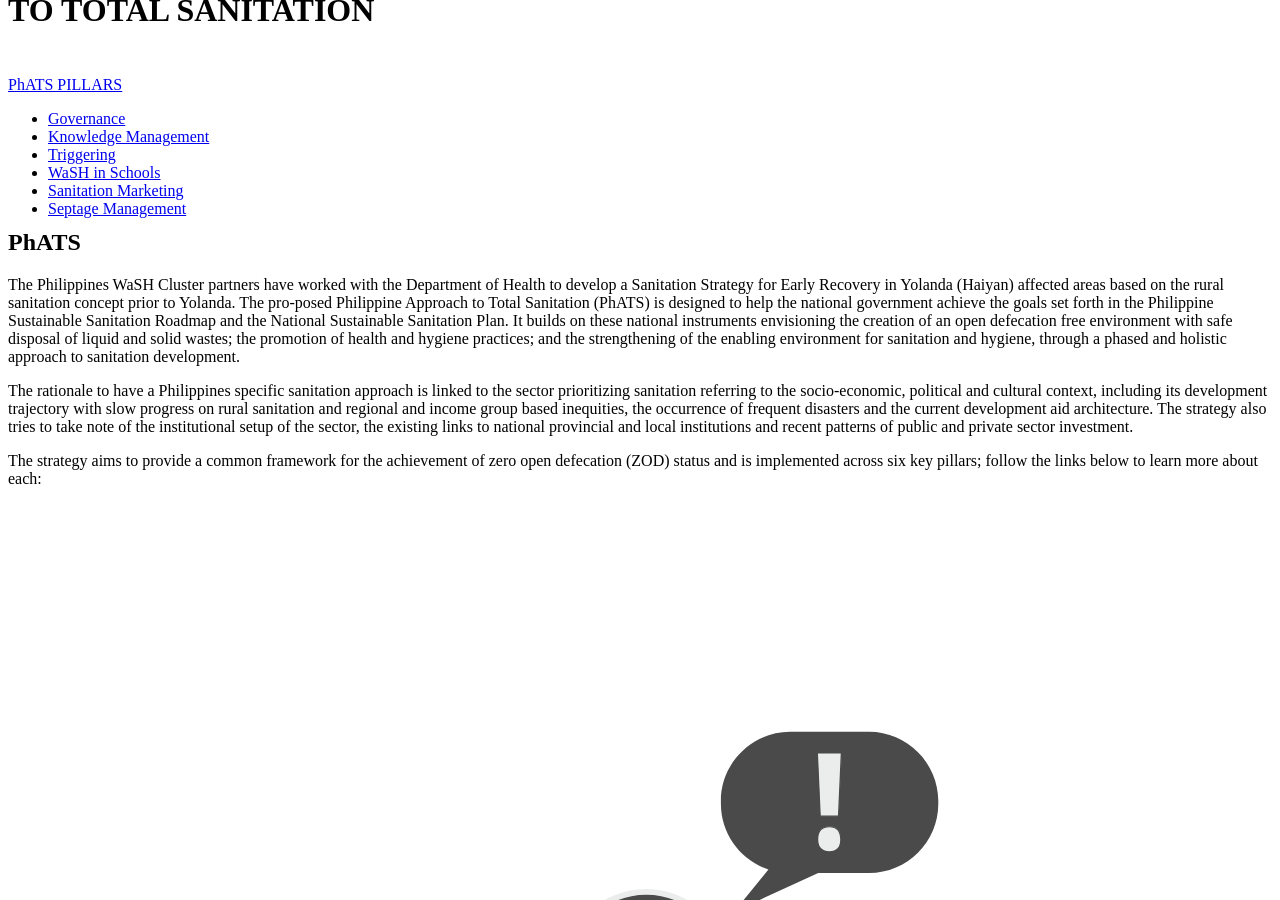
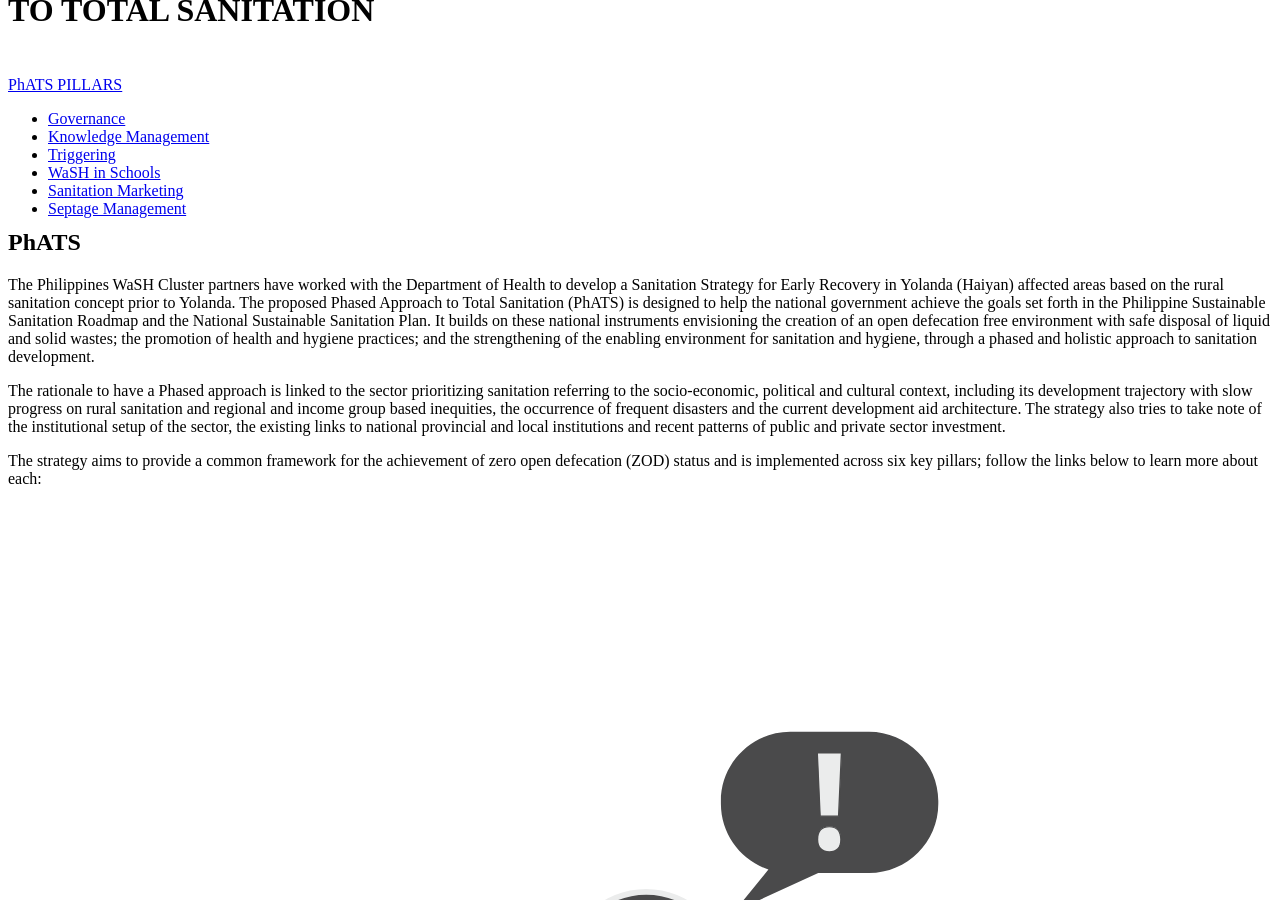
Before and after one commit to phwashresources/phwashresources.github.io, a Jekyll site: the page built from phats/index.html, in a window 1280 px wide and 900 px high, scrolled down 306 px. Built offline with Jekyll 4.4.1, drawn with Linux system fonts in a browser that asks for light colours; a style sheet for code colours, icons or effects is not loaded.

Commit message:
Update phats body text

```diff
--- a/_includes/phats/body.html
+++ b/_includes/phats/body.html
@@ -1,8 +1,8 @@
 <div class="container">
     <article id="article-content">
         <h1 class="pillar-header">PhATS</h1>
-        <p>The Philippines WaSH Cluster partners have worked with the Department of Health to develop a Sanitation Strategy for Early Recovery in Yolanda (Haiyan) affected areas based on the rural sanitation concept prior to Yolanda. The pro-posed Philippine Approach to Total Sanitation (PhATS) is designed to help the national government achieve the goals set forth in the Philippine Sustainable Sanitation Roadmap and the National Sustainable Sanitation Plan. It builds on these national instruments envisioning the creation of an open defecation free environment with safe disposal of liquid and solid wastes; the promotion of health and hygiene practices; and the strengthening of the enabling environment for sanitation and hygiene, through a phased and holistic approach to sanitation development.</p>
-        <p>The rationale to have a Philippines specific sanitation approach is linked to the sector prioritizing sanitation referring to the socio-economic, political and cultural context, including its development trajectory with slow progress on rural sanitation and regional and income group based inequities, the occurrence of frequent disasters and the current development aid architecture. The strategy also tries to take note of the institutional setup of the sector, the existing links to national provincial and local institutions and recent patterns of public and private sector investment.</p>
+        <p>The Philippines WaSH Cluster partners have worked with the Department of Health to develop a Sanitation Strategy for Early Recovery in Yolanda (Haiyan) affected areas based on the rural sanitation concept prior to Yolanda. The proposed Phased Approach to Total Sanitation (PhATS) is designed to help the national government achieve the goals set forth in the Philippine Sustainable Sanitation Roadmap and the National Sustainable Sanitation Plan. It builds on these national instruments envisioning the creation of an open defecation free environment with safe disposal of liquid and solid wastes; the promotion of health and hygiene practices; and the strengthening of the enabling environment for sanitation and hygiene, through a phased and holistic approach to sanitation development.</p>
+        <p>The rationale to have a Phased approach is linked to the sector prioritizing sanitation referring to the socio-economic, political and cultural context, including its development trajectory with slow progress on rural sanitation and regional and income group based inequities, the occurrence of frequent disasters and the current development aid architecture. The strategy also tries to take note of the institutional setup of the sector, the existing links to national provincial and local institutions and recent patterns of public and private sector investment.</p>
     </article>
     <p id="pillars-description">The strategy aims to provide a common framework for the achievement of zero open defecation (ZOD) status and is implemented across six key pillars; follow the links below to learn more about each:</p>
     <div class="pillars-container">
```
